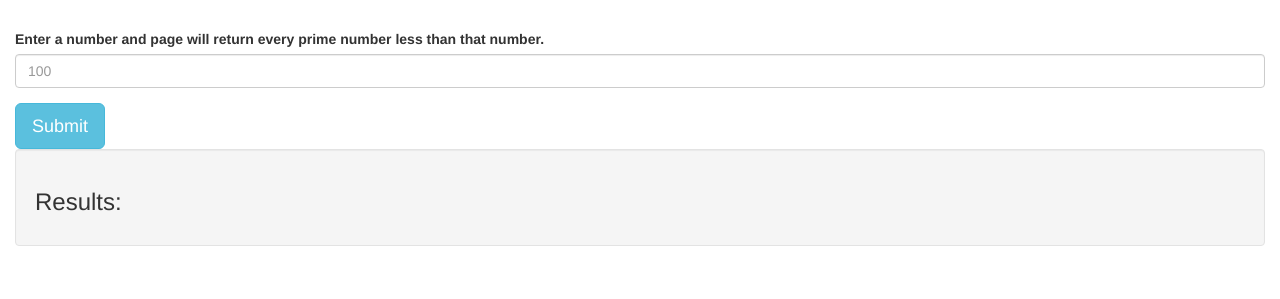
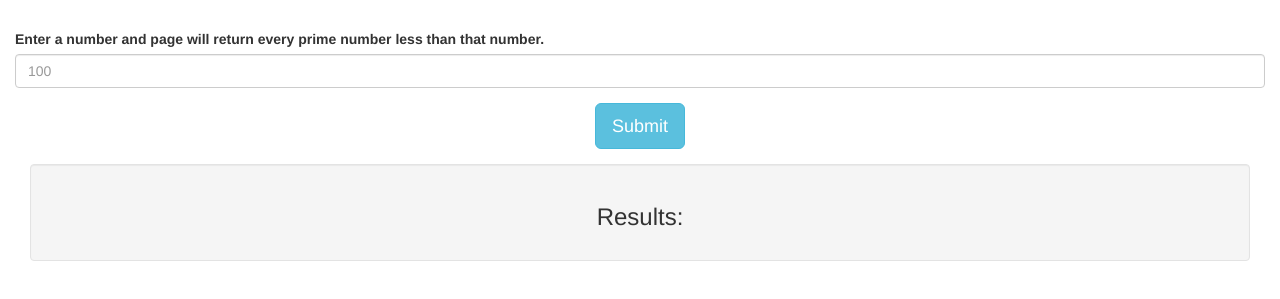
Before and after one commit to WilliamKulha/prime-sifter, a plain HTML site: page index.html in a window 1280 px wide. Shown: the part 153-452 px from the top of the page. Drawn offline with Linux system fonts and the light colour scheme.

Commit message:
Make cosmetic changes to the page so layout is better spaced and readable.

```diff
--- a/css/styles.css
+++ b/css/styles.css
@@ -0,0 +1,3 @@
+.well {
+  margin:15px;
+}
--- a/index.html
+++ b/index.html
@@ -19,13 +19,17 @@
             <label for="user_number">Enter a number and page will return every prime number less than that number.</label>
             <input type="number" class="form-control" id="user_number" placeholder="100">
           </div>
-          <button type="submit" class="btn btn-lg btn-info">Submit</button>
+          <div class="text-center">
+            <button type="submit" class="btn btn-lg btn-info">Submit</button>
+          </div>
         </form>
       </div>
       <div class="row">
         <div class="col-sm-12">
           <div class="well">
-            <h3>Results:</h3>
+            <div class="text-center">
+              <h3>Results:</h3>
+            </div>
             <span id="prime_number_output"></span>
           </div>
         </div>
```
